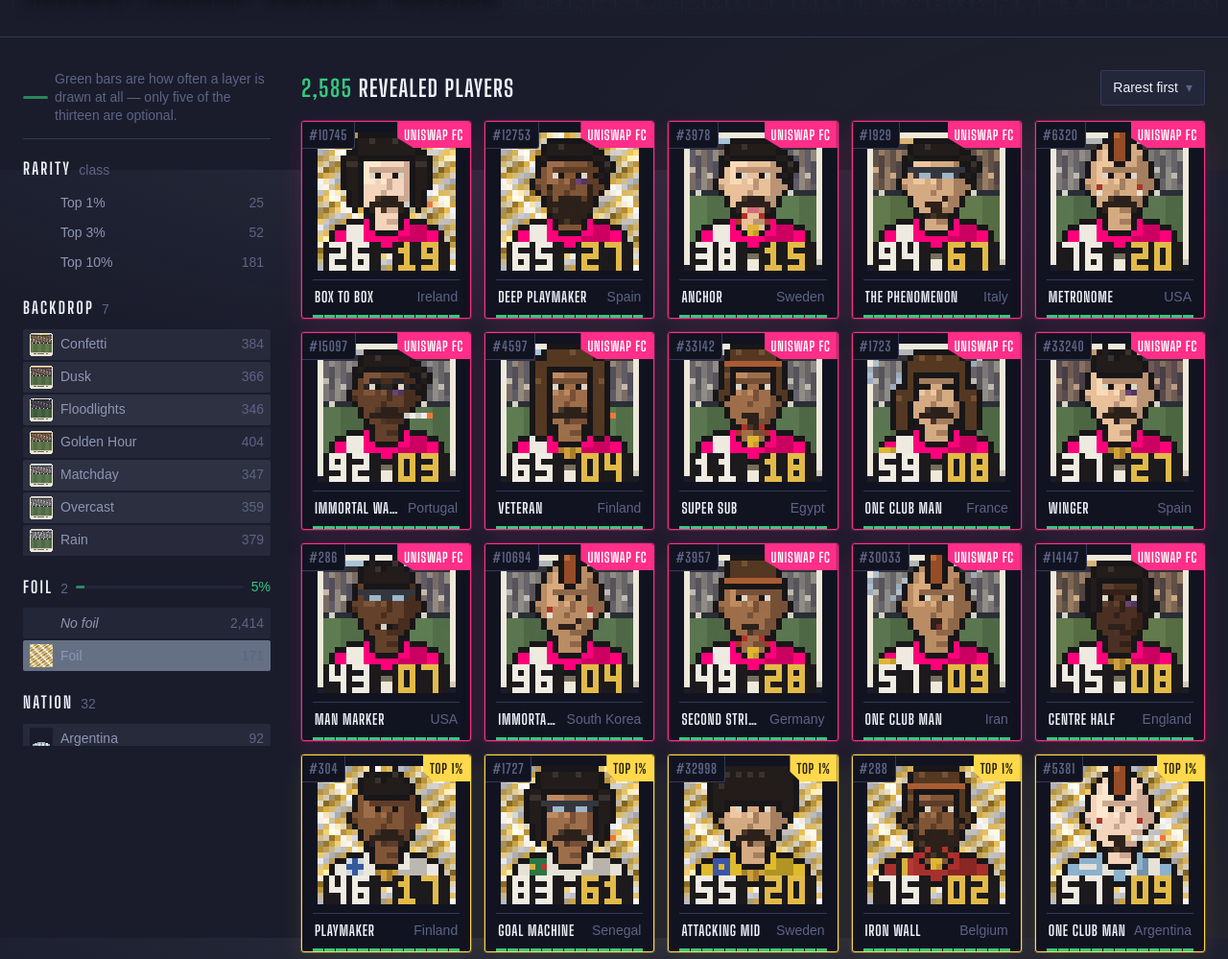
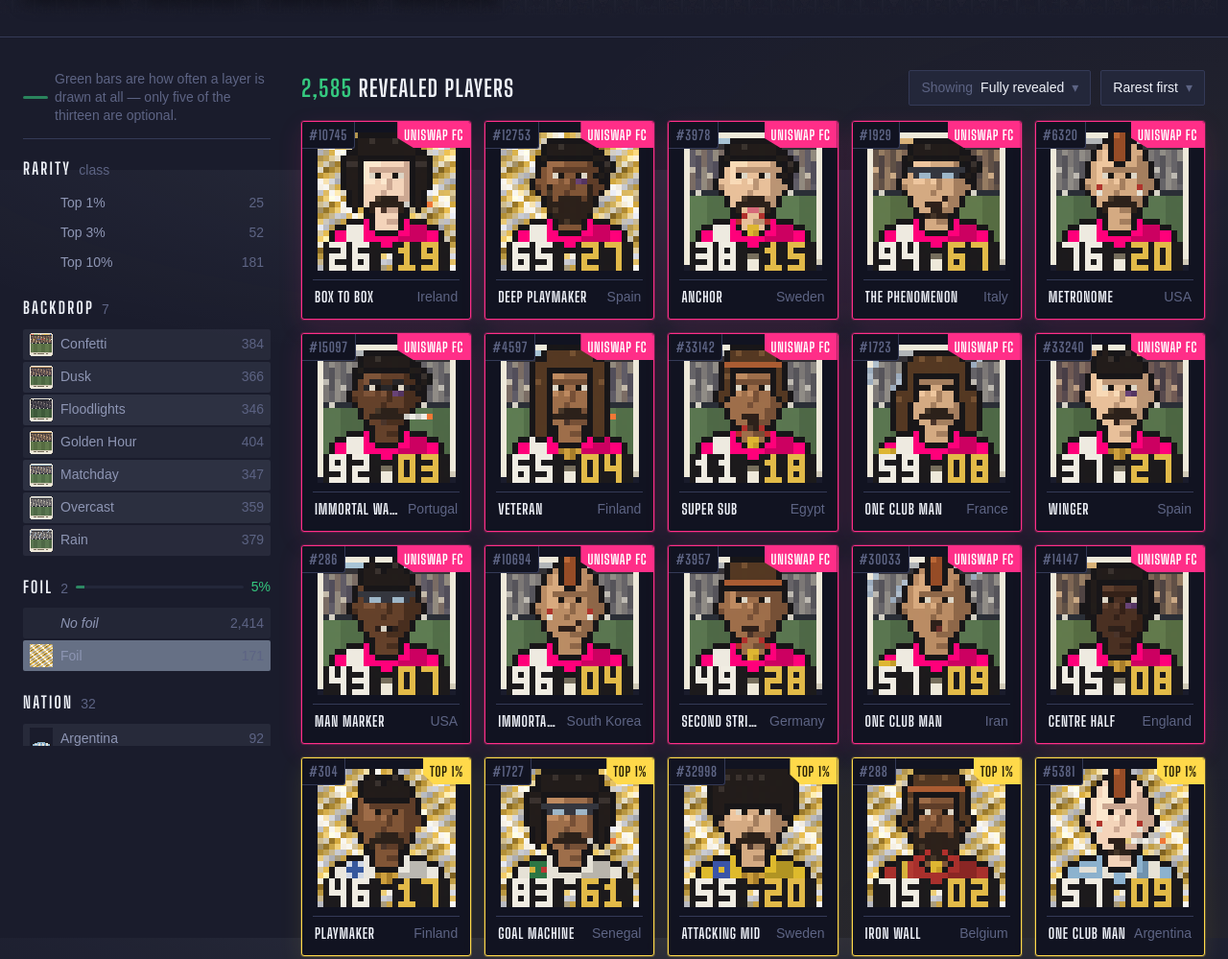
Before and after one commit to sonyschan/unisoccs, a plain HTML site: page index.html in a window 1280 px wide. Shown: the part 623-1622 px from the top of the page at 96% size. Drawn offline with Linux system fonts and the light colour scheme; animation ran at ten frames a second; a web font is replaced by a local one.

Commit message:
Only show the reveal meter when it has something to say
The meter rendered on every card, but the Players pool is revealed-only, so it
was 13/13 everywhere — a bar that never varies is decoration, not information.
It now appears only on a card that is not fully open, its presence being the
signal, with an N/13 label and a tooltip.

That left it unreachable, so reveal state is now a toolbar selector:
fully revealed (2,585) / mid-reveal (306) / never opened (4,458) / every card.
Mid-reveal is a genuinely interesting view — those are the cards actively
opening — and it is where the meter earns its place. Switching away from the
revealed pool moves the sort off rank (meaningless for unranked cards) onto
best odds of top 1%, and back again.

Partial cards now show whatever they HAVE opened: gating nation and career on
lv === 13 was hiding facts the chain had already settled.

Co-Authored-By: Claude Opus 5 (1M context) <noreply@anthropic.com>

```diff
--- a/index.html
+++ b/index.html
@@ -220,7 +220,7 @@ body::before{
 
 /* the pocket holds a fixed-size sticker; only the pocket is fluid */
 .card{background:var(--pitch-deep);border:1px solid var(--line);border-radius:3px;
-  padding:11px 11px 0;cursor:pointer;position:relative;overflow:hidden;
+  padding:11px 11px 4px;cursor:pointer;position:relative;overflow:hidden;
   display:flex;flex-direction:column;align-items:center;
   transition:border-color .13s,transform .13s;animation:pop .3s backwards}
 @keyframes pop{from{opacity:0;transform:translateY(7px)}}
@@ -253,10 +253,16 @@ body::before{
 .card__stat{display:flex;gap:7px;flex:none}
 .card__nat{font-size:var(--fs-micro);color:var(--chalk-faint);white-space:nowrap;flex:none}
 
-/* reveal meter — 13 segments on the bottom edge, on every card, in every view */
-.meter{display:flex;gap:1px;width:100%;height:3px;margin-bottom:0}
-.meter i{flex:1;background:var(--pitch-edge)}
+/* Reveal meter — one segment per layer, and ONLY on a card that is not fully
+   open. A bar that is full on every card in the view says nothing; its presence
+   here is the signal, and the fill is how far along. */
+.meter{display:flex;align-items:center;gap:1px;width:100%;height:12px;
+  margin:0 0 6px;padding-top:5px}
+.meter i{flex:1;height:3px;background:var(--pitch-edge);border-radius:1px}
 .meter i.on{background:var(--turf)}
+.meter b{flex:none;margin-left:6px;font-family:var(--display);font-weight:700;
+  font-size:var(--fs-micro);line-height:1;color:var(--sealed);
+  font-variant-numeric:tabular-nums}
 
 /* ------------------------------------------------------------ tables */
 .tabs{display:flex;gap:4px;flex-wrap:wrap;margin-bottom:20px}
@@ -370,7 +376,8 @@ tbody tr:nth-child(3) .rank{color:var(--t3)}
       <div>
         <div class="bar">
           <div class="count" id="count">—</div>
-          <div style="margin-left:auto" class="sel" id="sortsel"></div>
+          <div style="margin-left:auto" class="sel" id="revealsel"></div>
+          <div class="sel" id="sortsel"></div>
         </div>
         <div class="chips" id="chips"></div>
         <div class="grid" id="grid"></div>
--- a/js/app.js
+++ b/js/app.js
@@ -17,7 +17,7 @@ const CAREER = 10, APPS = 11, GOALS = 12;
 
 /* ---------------------------------------------------------------- state */
 const F = { layers: {}, sealedLayer: {}, tier: null };
-let SORT = 'cls', page = 1, VIEW = 'browse';
+let SORT = 'cls', page = 1, VIEW = 'browse', REVEAL = 'revealed';
 
 /* ---------------------------------------------------------------- boot */
 (async function boot() {
@@ -41,6 +41,7 @@ let SORT = 'cls', page = 1, VIEW = 'browse';
   buildHero();
   buildRail();
   buildSort();
+  buildReveal();
   buildTabs();
   buildMethod();
   bindNav();
@@ -152,9 +153,17 @@ const anyFilter = () =>
   Object.values(F.layers).some(s => s.size) ||
   Object.values(F.sealedLayer).some(Boolean) || F.tier;
 
-/* Base population: revealed cards only. The sealed 60% get their own view —
-   mixing them in makes every facet count a lie and the grid mostly grey. */
-const POOL = () => ASSETS.filter(a => a.lv === 13);
+/* Base population. Revealed-only by default: mixing the sealed 60% in makes
+   every facet count a lie and the grid mostly grey. But "show me the cards
+   mid-reveal" is a real question — those are the ones actively opening — so it
+   is a deliberate switch rather than something you stumble into. */
+const REVEALS = {
+  revealed: { label: 'Fully revealed', test: a => a.lv === 13 },
+  partial:  { label: 'Mid-reveal',     test: a => a.lv > 0 && a.lv < 13 },
+  sealed:   { label: 'Never opened',   test: a => a.lv === 0 },
+  all:      { label: 'Every card',     test: () => true },
+};
+const POOL = () => ASSETS.filter(REVEALS[REVEAL].test);
 
 function filtered(skip) {
   return POOL().filter(a => matches(a, skip));
@@ -275,8 +284,14 @@ function floodlight(n, max) {
 
 /* ---------------------------------------------------------------- sort */
 const SORTS = {
-  cls:   { label: 'Rarest first',      cmp: (a, b) => a.clsRank - b.clsRank || a.orRank - b.orRank },
-  or:    { label: 'OpenRarity rank',   cmp: (a, b) => a.orRank - b.orRank },
+  cls:   { label: 'Rarest first',
+           cmp: (a, b) => (a.clsRank ?? Infinity) - (b.clsRank ?? Infinity)
+                       || (a.orRank ?? Infinity) - (b.orRank ?? Infinity) },
+  or:    { label: 'OpenRarity rank',
+           cmp: (a, b) => (a.orRank ?? Infinity) - (b.orRank ?? Infinity) },
+  odds:  { label: 'Best odds of top 1%',
+           cmp: (a, b) => (b.pTop1 ?? -1) - (a.pTop1 ?? -1) },
+  opened:{ label: 'Most layers opened', cmp: (a, b) => b.lv - a.lv || a.id - b.id },
   goals: { label: 'Most goals',        cmp: (a, b) => (b.goals ?? -1) - (a.goals ?? -1) },
   apps:  { label: 'Most appearances',  cmp: (a, b) => (b.apps ?? -1) - (a.apps ?? -1) },
   id:    { label: 'Newest minted',     cmp: (a, b) => b.id - a.id },
@@ -284,6 +299,34 @@ const SORTS = {
 };
 /* Never a native <select>: Android wallet webviews delegate the popup to the
    host app, and hosts that skip it leave it silently dead. (CLAUDE.md) */
+function buildReveal() {
+  const el = $('#revealsel');
+  el.innerHTML = `<button class="sel__btn" aria-expanded="false">
+      <i>Showing</i><span id="revlab">${REVEALS[REVEAL].label}</span><i>&#9662;</i></button>
+    <div class="sel__menu" hidden>${Object.entries(REVEALS).map(([k, r]) =>
+      `<button class="sel__opt" data-k="${k}" aria-current="${k === REVEAL}">${r.label}
+         <span style="color:var(--chalk-faint)">${fmt(ASSETS.filter(r.test).length)}</span>
+       </button>`).join('')}</div>`;
+  const btn = el.querySelector('.sel__btn'), menu = el.querySelector('.sel__menu');
+  btn.onclick = e => { e.stopPropagation(); menu.hidden = !menu.hidden; };
+  document.addEventListener('click', () => { menu.hidden = true; });
+  el.querySelectorAll('.sel__opt').forEach(o => o.onclick = () => {
+    REVEAL = o.dataset.k; page = 1;
+    $('#revlab').textContent = REVEALS[REVEAL].label;
+    el.querySelectorAll('.sel__opt').forEach(x => x.setAttribute('aria-current', x.dataset.k === REVEAL));
+    // a rank sort is meaningless once unranked cards are in the pool
+    if (REVEAL !== 'revealed' && (SORT === 'cls' || SORT === 'or')) setSort('odds');
+    if (REVEAL === 'revealed' && (SORT === 'odds' || SORT === 'opened')) setSort('cls');
+    facetCache.clear(); render();
+  });
+}
+
+function setSort(k) {
+  SORT = k;
+  $('#sortlab').textContent = SORTS[k].label;
+  $$('#sortsel .sel__opt').forEach(x => x.setAttribute('aria-current', x.dataset.k === k));
+}
+
 function buildSort() {
   const el = $('#sortsel');
   el.innerHTML = `<button class="sel__btn" aria-expanded="false">
@@ -294,10 +337,7 @@ function buildSort() {
   btn.onclick = e => { e.stopPropagation(); menu.hidden = !menu.hidden; btn.setAttribute('aria-expanded', !menu.hidden); };
   document.addEventListener('click', () => { menu.hidden = true; btn.setAttribute('aria-expanded', 'false'); });
   el.querySelectorAll('.sel__opt').forEach(o => o.onclick = () => {
-    SORT = o.dataset.k; page = 1;
-    $('#sortlab').textContent = SORTS[SORT].label;
-    el.querySelectorAll('.sel__opt').forEach(x => x.setAttribute('aria-current', x.dataset.k === SORT));
-    render();
+    setSort(o.dataset.k); page = 1; render();
   });
 }
 
@@ -305,9 +345,13 @@ function buildSort() {
 function render() {
   updateRail();
   const list = filtered(null).sort(SORTS[SORT].cmp);
+  const poolN = POOL().length;
+  const noun = REVEAL === 'revealed' ? 'revealed players'
+             : REVEAL === 'partial'  ? 'cards mid-reveal'
+             : REVEAL === 'sealed'   ? 'unopened cards' : 'cards';
   $('#count').innerHTML = anyFilter()
-    ? `<b>${fmt(list.length)}</b> of ${fmt(D.meta.settled)} revealed`
-    : `<b>${fmt(list.length)}</b> revealed players`;
+    ? `<b>${fmt(list.length)}</b> of ${fmt(poolN)} ${noun}`
+    : `<b>${fmt(list.length)}</b> ${noun}`;
   renderChips();
 
   const grid = $('#grid');
@@ -351,11 +395,13 @@ function cardEl(a, i) {
     (badge ? `<span class="card__tier card__tier--${badge[0]}">${badge[1]}</span>` : '') +
     `<canvas></canvas>
      <div class="card__plate">
-       <span class="card__role">${a.career || 'Sealed'}</span>
-       <span class="card__nat">${a.lv === 13 ? label(2, a.t[2]) : ''}</span>
+       <span class="card__role">${a.career
+          || (a.t[CAREER] === SEALED ? 'Career sealed' : label(CAREER, a.t[CAREER]))}</span>
+       <span class="card__nat">${a.t[2] === SEALED ? '' : label(2, a.t[2])}</span>
      </div>
-     <div class="meter">${Array.from({ length: 13 }, (_, k) =>
-        `<i class="${k < a.lv ? 'on' : ''}"></i>`).join('')}</div>`;
+     ${a.lv < 13 ? `<div class="meter" title="${a.lv} of 13 layers opened">
+        ${Array.from({ length: 13 }, (_, k) => `<i class="${k < a.lv ? 'on' : ''}"></i>`).join('')}
+        <b>${a.lv}/13</b></div>` : ''}`;
   Art.paint(d.querySelector('canvas'), a.t, 6);
   d.onclick = () => openCard(a);
   return d;
```
Also changed, not shown: 1 other file.
